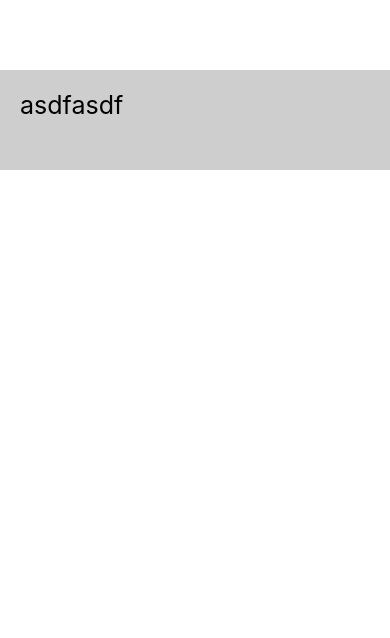
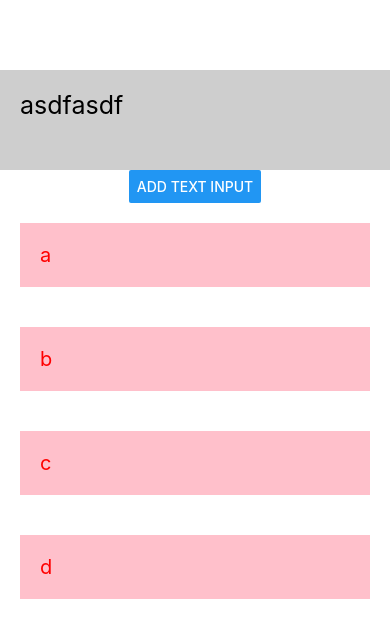
Before and after one commit to scl2589/react-native, a React Native app in the folder react_native_01/: screen / in a window 390 px wide. Shown: the top 638 px of the page. Built offline with nearby package versions, Linux system fonts and the light colour scheme.

Commit message:
Add Button, ScrollView, TextInput 심화

```diff
--- a/react_native_01/App.js
+++ b/react_native_01/App.js
@@ -7,7 +7,7 @@
  */
 
 import React, { Component } from 'react';
-import { View, Text, StyleSheet, ScrollView } from 'react-native';
+import { Button, View, Text, StyleSheet, ScrollView, TextInput } from 'react-native';
 import Header from './src/header';
 import Generator from './src/generator'
 import NumList from './src/numlist'
@@ -16,35 +16,53 @@
 // component를 상속받는 App이라는 클래스를 만들었다.
 class App extends Component {
   state = {
-    appName: 'My First App',
-    random: [36, 999]
+    myTextInput: 'asdfasdf',
+    alphabet:['a', 'b', 'c', 'd']
   }
 
-  onAddRandomNum = (() => {
-    const randomNum = Math.floor(Math.random()*100)+1;
-    this.setState(prevState=> {
+  onChangeInput = (event) => {
+    this.setState({
+      myTextInput: event
+    })
+  }
+
+  onAddTextInput = () => {
+    this.setState(prevState=>{
       return {
-        random: [...prevState.random, randomNum]
+        myTextInput: '',
+        alphabet: [...prevState.alphabet, prevState.myTextInput]
       }
     })
-  })
-
-  onNumDelete = ((position) => {
-    // alert('delete')
-    // filter는 특정 조건에 부합되는 요소만 뽑아내서 새 배열을 만들어주는 함수
-    const newArray = this.state.random.filter((num, index) => {
-      return position != index;
-    })
-
-    this.setState({
-      random: newArray
-    })
-  })
+  }
 
   render() {
     return (
       <View style={styles.mainView}>
-        <Input/>
+        <TextInput
+            value={this.state.myTextInput}
+            style={styles.input}
+            onChangeText={this.onChangeInput}
+            multiline={true}
+            maxLength={100}
+            autoCapitalize={'none'}
+            editable={true}
+        />
+        <Button
+          title="Add Text Input"
+          onPress={this.onAddTextInput}
+        />
+          <ScrollView style={{width: '100%'}}>
+            {
+              this.state.alphabet.map((item, idx) => (
+                <Text
+                  style={styles.mainText}
+                  key={idx}
+                >
+                  {item}
+                </Text>
+              ))
+            }
+          </ScrollView>
       </View>
     )
   }
@@ -77,6 +95,15 @@
     fontSize: 20,
     fontWeight: 'normal',
     color: 'red',
+    padding: 20,
+    margin: 20,
+    backgroundColor: 'pink'
+  },
+  input: {
+    width: '100%',
+    backgroundColor: '#cecece',
+    marginTop: 20,
+    fontSize: 25,
     padding: 20
   }
 })
--- a/react_native_01/src/input.js
+++ b/react_native_01/src/input.js
@@ -30,9 +30,9 @@
                     style={styles.input}
                     onChangeText={this.onChangeInput}
                     multiline={true}
-                    maxLength={10}
+                    maxLength={100}
                     autoCapitalize={'none'}
-                    editable={false}
+                    editable={true}
                 />
             </View>
         )
```
